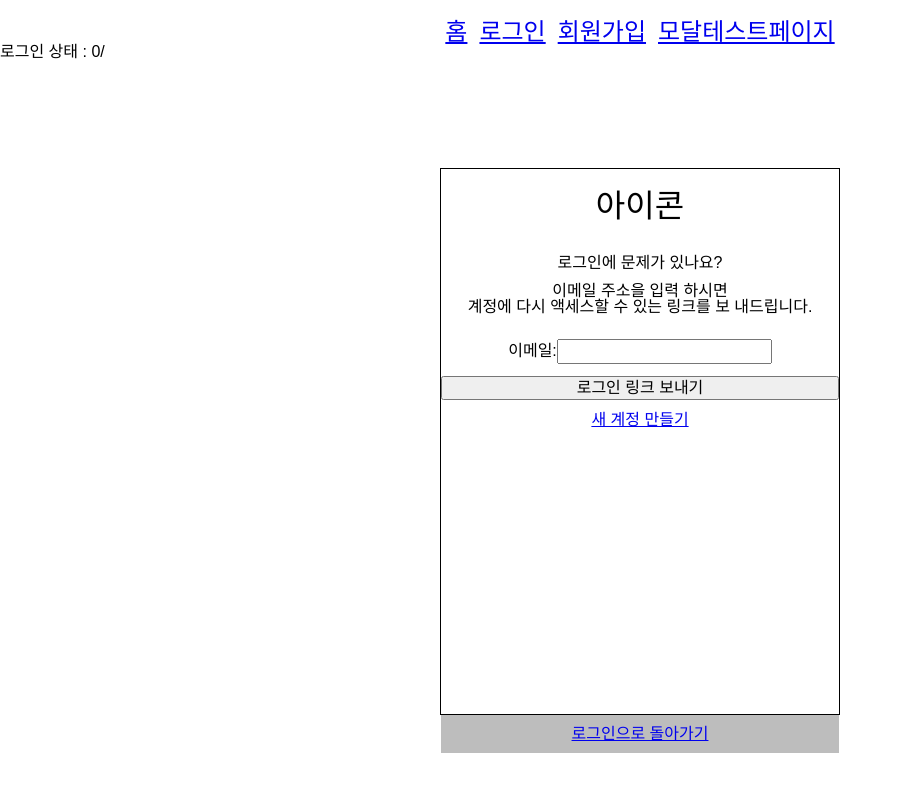
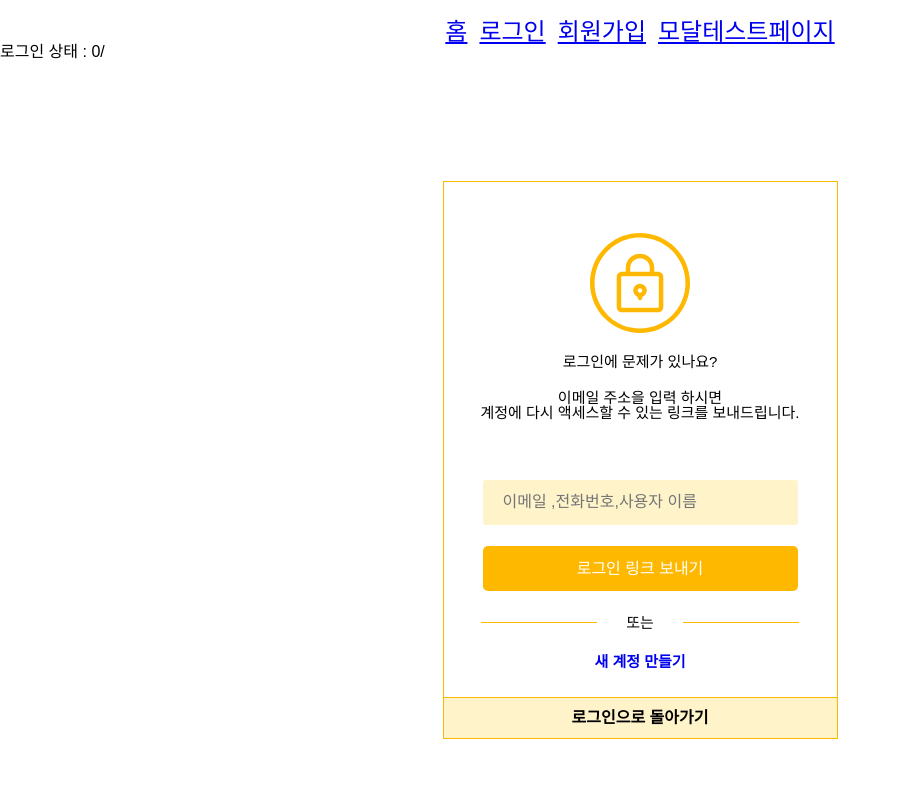
Before and after one commit to parkilbeom/Petstagram, a Next.js app: page /passwordreset in a window 1280 px wide. Shown: the top 792 px of the page, without its empty margins (0-901 px from the left). Built offline with nearby package versions, Linux system fonts and the light colour scheme; no server answers; a web font is replaced by a local one.

Commit message:
style: 비밀번호 찾기 디자인 완성 (#34)

```diff
--- a/src/pages/passwordreset.tsx
+++ b/src/pages/passwordreset.tsx
@@ -4,6 +4,12 @@ import "firebase/auth";
 import styled from "styled-components";
 import { Article } from "./register";
 import Link from "next/link";
+import securityImage from "../public/images/security.svg";
+import Image from "next/image";
+import {
+  RegisterButton,
+  RegisterInput,
+} from "@/components/register/RegisterStyles";
 
 const ForgotPassword = () => {
   const [email, setEmail] = useState("");
@@ -28,24 +34,26 @@ const ForgotPassword = () => {
   return (
     <Article>
       <Div>
-        <h1>아이콘</h1>
+        <Image src={securityImage} alt="보안 이미지" width={100} height={100} />
         <h2>로그인에 문제가 있나요?</h2>
-        <p>
-          이메일 주소을 입력 하시면 <br />
-          계정에 다시 액세스할 수 있는 링크를 보 내드립니다.
+        <p>이메일 주소을 입력 하시면</p>
+        <p className="lastP">
+          계정에 다시 액세스할 수 있는 링크를 보내드립니다.
         </p>
         <Message isError={error ? true : false}>{message}</Message>
         <form onSubmit={handleSubmit}>
-          <label>
+          <label htmlFor="email" className="a11y-hidden">
             이메일:
-            <input
-              type="email"
-              value={email}
-              onChange={(e) => setEmail(e.target.value)}
-            />
           </label>
-          <button type="submit">로그인 링크 보내기</button>
+          <RegisterInput
+            type="email"
+            value={email}
+            onChange={(e) => setEmail(e.target.value)}
+            placeholder="이메일 ,전화번호,사용자 이름"
+          />
+          <RegisterButton type="submit">로그인 링크 보내기</RegisterButton>
         </form>
+        <span className="orSpan">또는</span>
         <Link href="/register">새 계정 만들기</Link>
       </Div>
       <LoginSpan>
@@ -61,38 +69,97 @@ type MessageProps = {
 };
 
 const LoginSpan = styled.span`
-  width: 398px;
-  height: 38px;
+  width: 393px;
+  height: 40px;
+  border-width: 0px 1px 1px 1px;
+  border-style: solid;
+  border-color: #ffb800;
 
   .loginLink {
+    font-weight: 700;
+    font-size: 16px;
+    text-decoration: none;
     justify-content: center;
     align-items: center;
-    background: #bdbdbd;
+    color: black;
+    background-color: #fff3ca;
     display: flex;
     height: 100%;
     width: 100%;
   }
+  @media only screen and (max-width: 767px) {
+    width: 320px;
+  }
 `;
 const Message = styled.p<MessageProps>`
   color: ${(props) => (props.isError ? "#ff0000" : "black")};
+  position: absolute;
   font-weight: 800;
   font-size: 15px;
   line-height: 18px;
+  top: 260.5px;
+  left: 130px;
 `;
 const Div = styled.div`
+  position: relative;
   form {
-    gap: 12px;
     display: flex;
     flex-flow: column;
   }
-  gap: 12px;
+  input {
+    margin-bottom: 21px;
+  }
+  .lastP {
+    margin-bottom: 60px;
+  }
+  a {
+    font-weight: 700;
+    font-size: 15px;
+    text-decoration: none;
+  }
   text-align: center;
-  border: 1px solid black;
-  width: 100%;
-  max-width: 398px;
-  min-width: 320px;
+  border: 1px solid #ffb800;
+  width: 393px;
+  height: 515px;
   display: flex;
   flex-flow: column;
-  height: 545px;
+  h2 {
+    margin-bottom: 21px;
+  }
+  h2,
+  p {
+    font-weight: 500;
+    font-size: 15px;
+  }
+  p:last-child {
+  }
+  img {
+    margin: 50.5px auto 21px auto;
+  }
+  .orSpan {
+    margin: 24px auto;
+    font-weight: 500;
+    font-size: 15px;
+    position: relative;
+    display: flex;
+    align-items: center;
+  }
+  .orSpan::before,
+  .orSpan::after {
+    content: "";
+    display: block;
+    width: 116px;
+    background-color: #ffb800;
+    height: 1px;
+  }
+  .orSpan::before {
+    margin-right: 29px;
+  }
+  .orSpan::after {
+    margin-left: 29px;
+  }
+  @media only screen and (max-width: 767px) {
+    border: none;
+  }
 `;
 export default ForgotPassword;
```
Also changed, not shown: src/public/images/security.svg (added).
